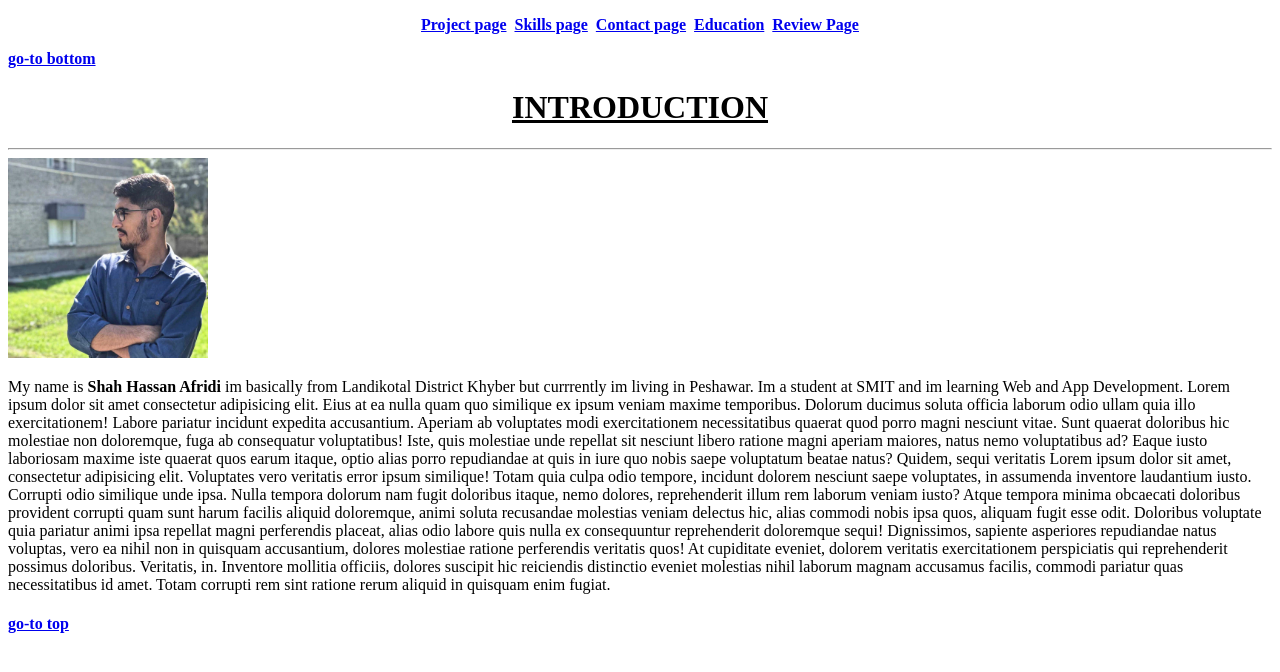
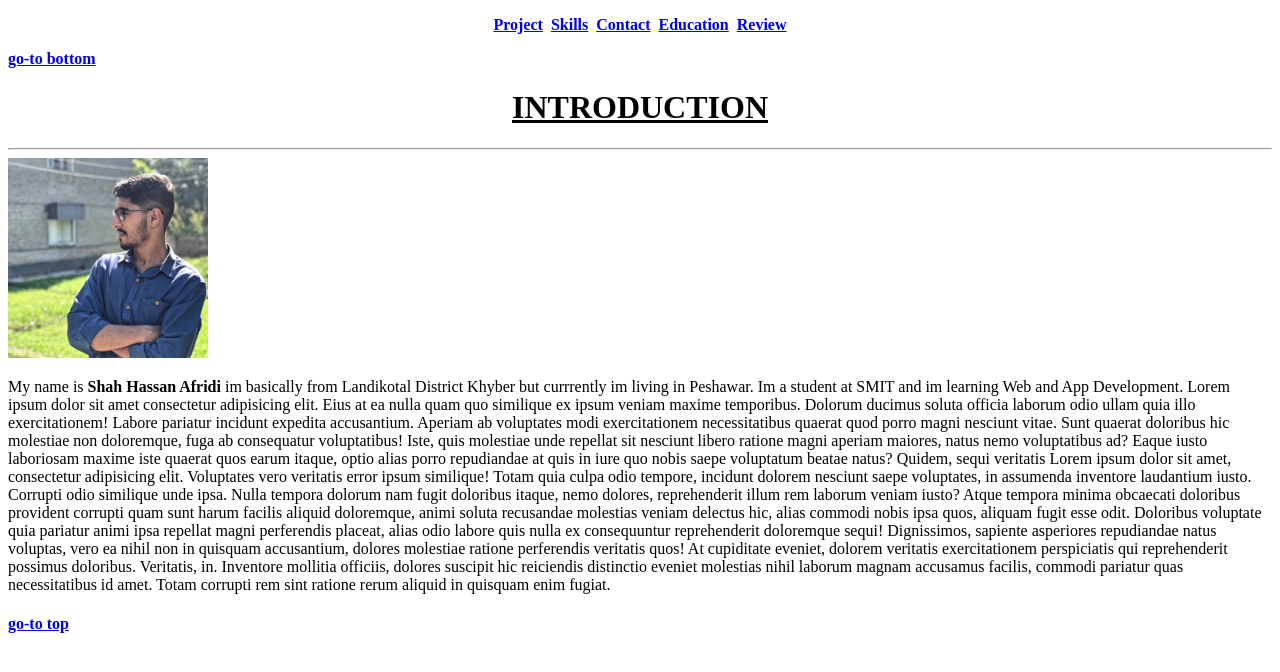
Before and after one commit to ShahHassanAfridi/Portfolio-Website, a plain HTML site: page index.html in a window 1280 px wide. Drawn offline with Linux system fonts and the light colour scheme.

Commit message:
new change add

```diff
--- a/index.html
+++ b/index.html
@@ -8,11 +8,11 @@
 <body>
     <p>
     <center>
-        <a href="project-page/project.html"> <b>Project page</b></a>&nbsp;
-        <a href="skill-page/skills.html"><b>Skills page</b></a>&nbsp;
-        <a href="contact-page/contact.html"><b>Contact page</b></a>&nbsp;
+        <a href="project-page/project.html"> <b>Project</b></a>&nbsp;
+        <a href="skill-page/skills.html"><b>Skills</b></a>&nbsp;
+        <a href="contact-page/contact.html"><b>Contact</b></a>&nbsp;
         <a href="./education/education.html"><b>Education</b></a>&nbsp;
-        <a href="./review/review.html"><b>Review Page</b></a>
+        <a href="./review/review.html"><b>Review</b></a>
     </center>
     </p>
     <a href="#down"><b>go-to bottom</b></a>
```
